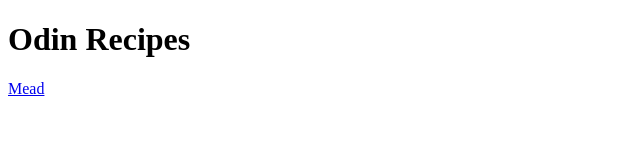
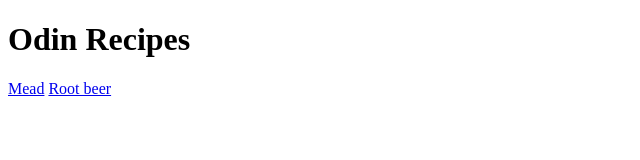
Before and after one commit to nvrfrg/odin-recipes, a plain HTML site: page index.html in a window 1280 px wide. Shown: the full height of the page, 0-640 px from the left. Drawn offline with Linux system fonts and the light colour scheme.

Commit message:
Add link leading to rootbeer.html

```diff
--- a/index.html
+++ b/index.html
@@ -7,5 +7,6 @@
   <body>
     <h1>Odin Recipes</h1>
     <a href="recipes/mead.html">Mead</a>
+    <a href="recipes/rootbeer.html">Root beer</a>
   </body>
 </html>
```
